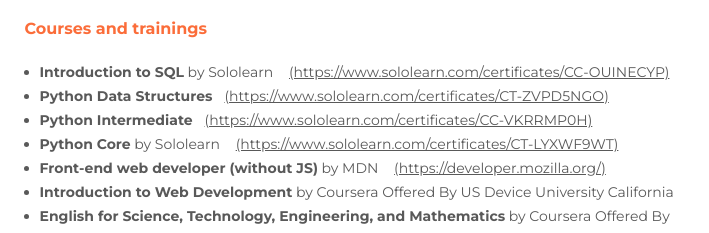
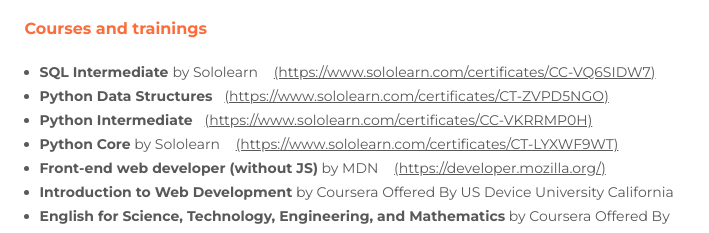
Before and after one commit to Andre-Green/MaskoAndre-PythonDeveloperCV, a plain HTML site: page Index.html in a window 1280 px wide. Shown: the part 1125-1358 px from the top of the page, 420-1129 px from the left. Drawn offline with Linux system fonts and the light colour scheme.

Commit message:
Add SQL Course

```diff
--- a/Index.html
+++ b/Index.html
@@ -98,10 +98,10 @@
 
                 <h4 class="education-name">Courses and trainings</h4>
                 <ul class="work-list">
-                    <li class="work-list-item"><strong> Introduction to SQL</strong> by Sololearn <span
-                            class="project-text"><a href="https://www.sololearn.com/certificates/CC-OUINECYP"
+                    <li class="work-list-item"><strong> SQL Intermediate </strong> by Sololearn <span
+                            class="project-text"><a href="https://www.sololearn.com/certificates/CC-VQ6SIDW7"
                                 target="_balnk"
-                                class="project-link">(https://www.sololearn.com/certificates/CC-OUINECYP)</a></li>
+                                class="project-link">(https://www.sololearn.com/certificates/CC-VQ6SIDW7)</a></li>
                     <li class="work-list-item"><strong> Python Data Structures</strong><span class="project-text"><a
                                 href="https://www.sololearn.com/certificates/CT-ZVPD5NGO" target="_balnk"
                                 class="project-link">(https://www.sololearn.com/certificates/CT-ZVPD5NGO)</a></li>
```
